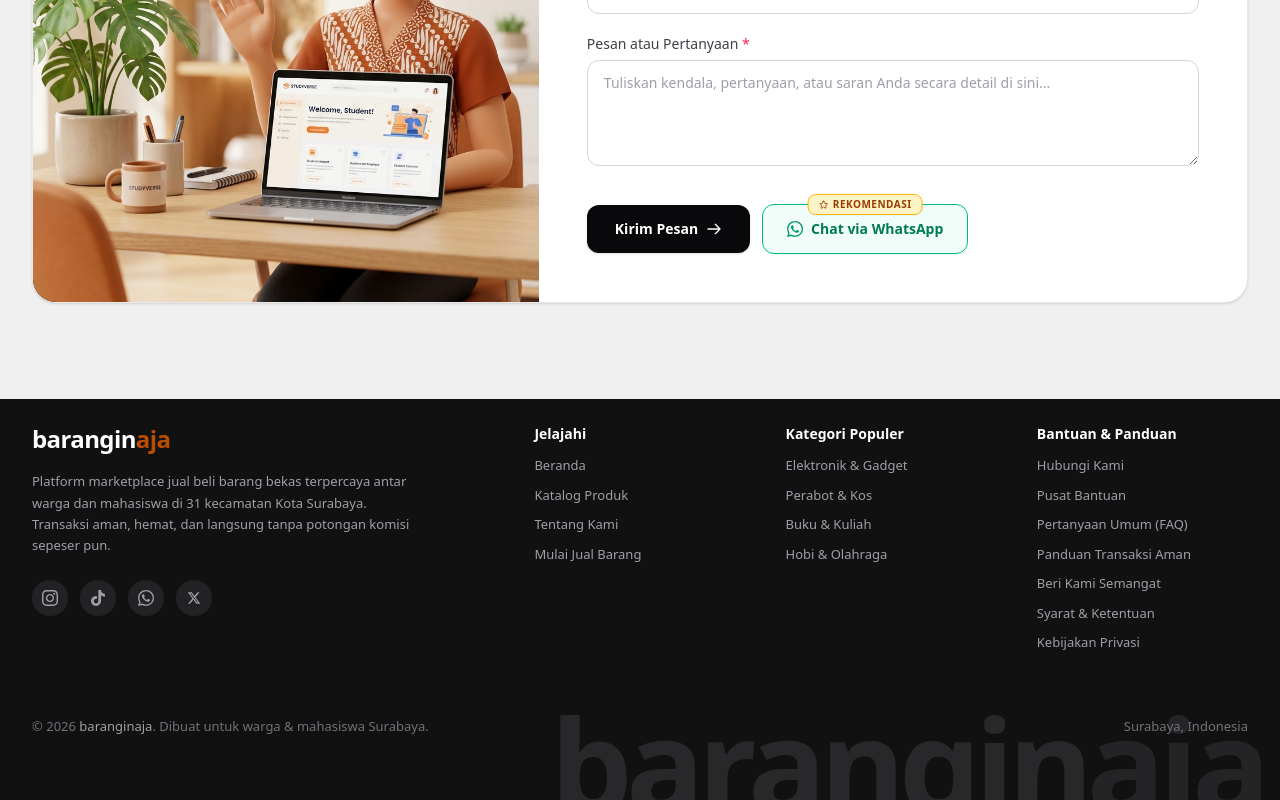
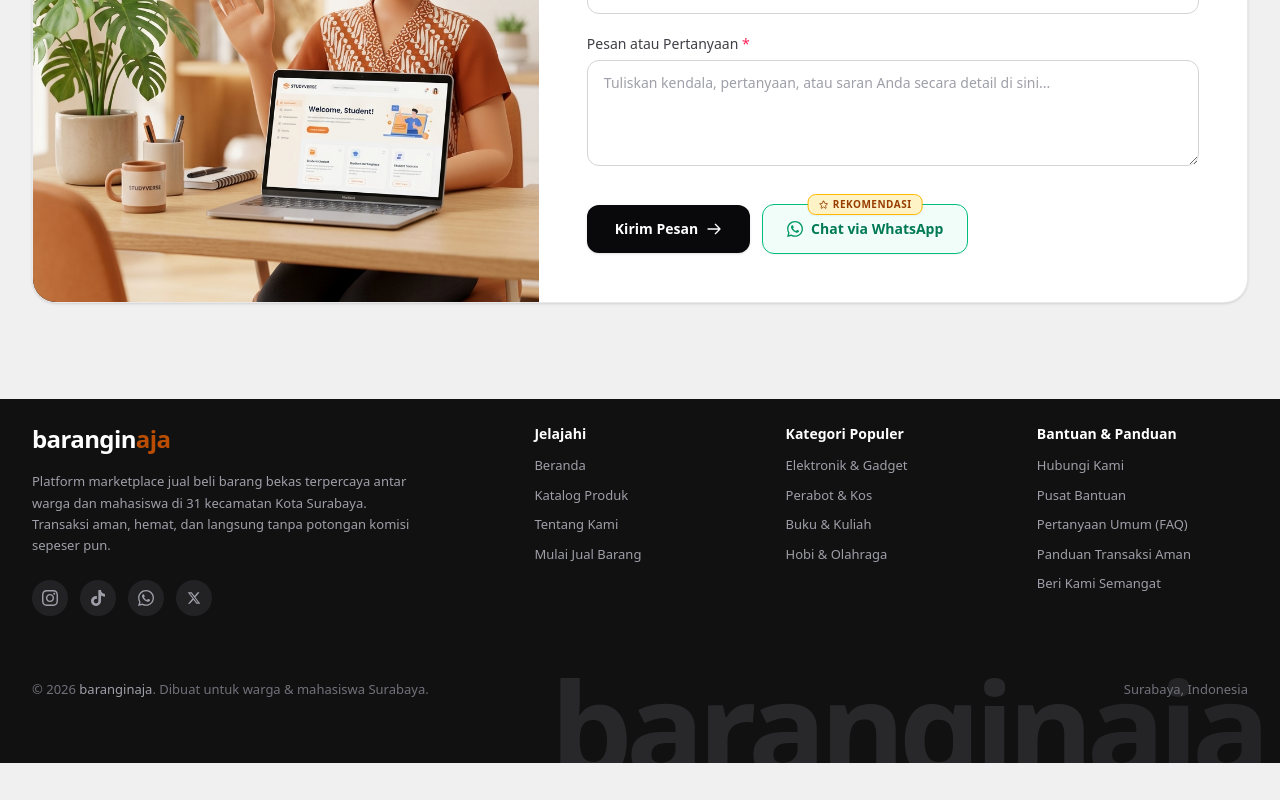
Before and after one commit to alvin23-mj/baranginaja, a Next.js app: page / in a window 1280 px wide. Shown: the part 3201-4001 px from the top of the page. After the commit the page ends 3964 px from the top, so only its background shows below. Built offline with nearby package versions, Linux system fonts and the light colour scheme; no server answers; the database is empty; a web font is replaced by a local one.

Commit message:
style: hapus Syarat & Ketentuan dan Kebijakan Privasi di footer

```diff
--- a/components/footer.tsx
+++ b/components/footer.tsx
@@ -217,22 +217,6 @@ export function Footer() {
                   Beri Kami Semangat
                 </a>
               </li>
-              <li>
-                <Link
-                  href="/tentang-kami"
-                  className="text-zinc-400 hover:text-white transition-colors duration-150"
-                >
-                  Syarat & Ketentuan
-                </Link>
-              </li>
-              <li>
-                <Link
-                  href="/tentang-kami"
-                  className="text-zinc-400 hover:text-white transition-colors duration-150"
-                >
-                  Kebijakan Privasi
-                </Link>
-              </li>
             </ul>
           </div>
         </div>
```
